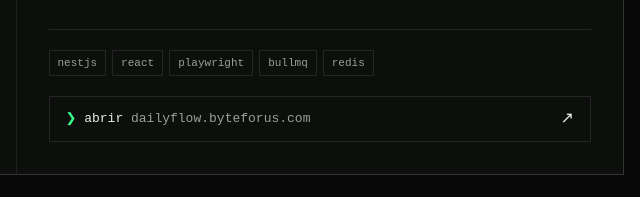
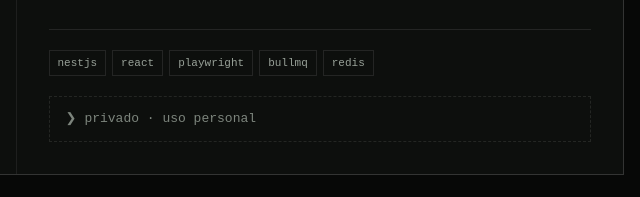
Before and after one commit to robcmp/portfolio, an Astro site: page / in a window 1280 px wide. Shown: the part 2383-2580 px from the top of the page, 624-1264 px from the left. Built offline with nearby package versions, Linux system fonts and the light colour scheme; Astro itself is replaced by a stand-in of ours; a web font is replaced by a local one.

Commit message:
feat: DailyFlow listed as private, no public link

```diff
--- a/src/components/Portfolio.astro
+++ b/src/components/Portfolio.astro
@@ -147,6 +147,7 @@ const year = new Date().getFullYear();
             <ul class="mt-auto flex flex-wrap gap-1.5 border-t border-rule pt-5 font-mono text-[11px] text-dim">
               {p.stack.map((s) => <li class="border border-rule px-2 py-1 transition-colors group-hover:border-neon-dim">{s}</li>)}
             </ul>
+            {p.url ? (
             <a
               href={p.url}
               target="_blank"
@@ -160,6 +161,11 @@ const year = new Date().getFullYear();
               </span>
               <span class="text-base leading-none transition-transform duration-200 group-hover/link:-translate-y-0.5 group-hover/link:translate-x-0.5" aria-hidden="true">↗</span>
             </a>
+            ) : (
+            <p class="mt-5 flex min-h-11 items-center gap-2 border border-dashed border-rule px-4 py-3 font-mono text-[13px] text-faint">
+              <span aria-hidden="true">❯</span> {d.work.private}
+            </p>
+            )}
           </article>
         </li>
       ))}
--- a/src/i18n/content.ts
+++ b/src/i18n/content.ts
@@ -22,7 +22,8 @@ export type Project = {
   summary: string;
   log: string[];
   stack: string[];
-  url: string;
+  /** Live app URL; omit for private/personal projects. */
+  url?: string;
 };
 
 export type Commit = { hash: string; ref: string; period: string; role: string; company: string; msg: string };
@@ -42,7 +43,7 @@ type Dict = {
   };
   terminal: { cmd: string; out: string[] }[];
   metrics: { k: string; v: string }[];
-  work: { eyebrow: string; title: string; note: string; status: string; open: string; newTab: string; projects: Project[] };
+  work: { eyebrow: string; title: string; note: string; status: string; open: string; newTab: string; private: string; projects: Project[] };
   stack: { eyebrow: string; title: string; groups: { dir: string; items: string[] }[] };
   log: { eyebrow: string; title: string; commits: Commit[]; edu: string[] };
   contact: { eyebrow: string; title: string; sub: string; copy: string; copied: string; available: string };
@@ -53,7 +54,7 @@ const projectBase = {
   budget: { slug: 'budget-for-both', title: 'Budget For Both', url: 'https://budget.byteforus.com', stack: ['vue-3', 'nestjs', 'prisma', 'postgresql', 'otel'] },
   wih: { slug: 'what-i-have', title: 'What I Have', url: 'https://whatihave.byteforus.com', stack: ['react-19', 'nestjs-11', 'mcp', 'tailwind-v4', 'docker'] },
   health: { slug: 'family-health', title: 'Family Health', url: 'https://familyhealth.byteforus.com', stack: ['react-19', 'express', 'postgresql', 'tesseract.js', 'otel'] },
-  flow: { slug: 'dailyflow', title: 'DailyFlow', url: 'https://dailyflow.byteforus.com', stack: ['nestjs', 'react', 'playwright', 'bullmq', 'redis'] },
+  flow: { slug: 'dailyflow', title: 'DailyFlow', stack: ['nestjs', 'react', 'playwright', 'bullmq', 'redis'] },
 };
 
 const commitsBase = [
@@ -102,6 +103,7 @@ export const t: Record<Lang, Dict> = {
       status: 'en línea',
       open: 'abrir',
       newTab: 'se abre en una pestaña nueva',
+      private: 'privado · uso personal',
       projects: [
         {
           ...projectBase.budget,
@@ -199,6 +201,7 @@ export const t: Record<Lang, Dict> = {
       status: 'online',
       open: 'open',
       newTab: 'opens in a new tab',
+      private: 'private · personal use',
       projects: [
         {
           ...projectBase.budget,
```
